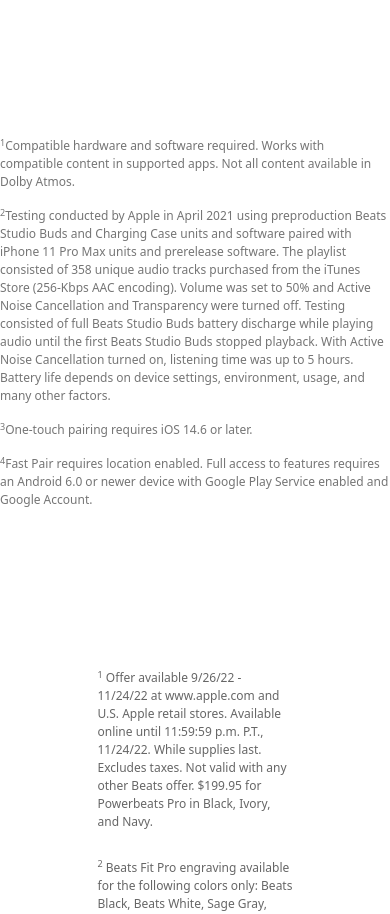
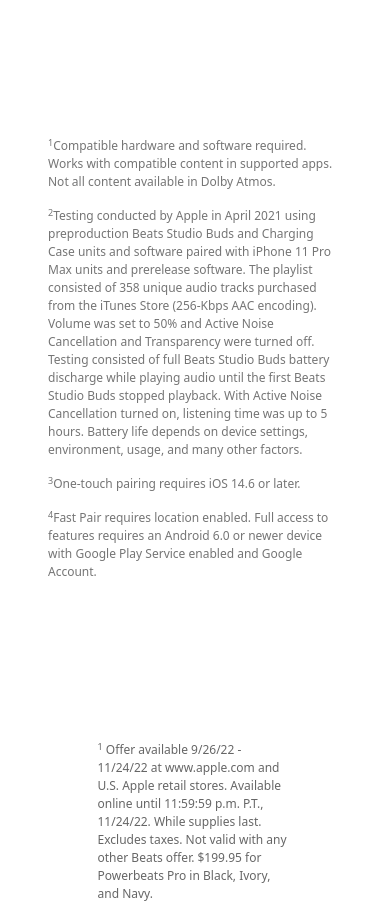
Before and after one commit to tyrone-toinfinity/beats-headphones, a React (Vite) app: page /shop in a window 390 px wide. Shown: the part 3700-4614 px from the top of the page. Built offline with nearby package versions, Linux system fonts and the light colour scheme.

Commit message:
addede padding to product info

```diff
--- a/src/Shop.css
+++ b/src/Shop.css
@@ -236,6 +236,7 @@
   display: flex;
   flex-direction: column;
   gap: 1rem;
+  padding: 0 3rem;
   font-size: 0.75rem;
   line-height: 1.5;
   font-weight: 400;
@@ -284,4 +285,8 @@
     width: 80%;
     margin: auto;
   }
+  .productFooterInfo {
+    padding: 1;
+    margin-bottom: 0;
+  }
 }
```
